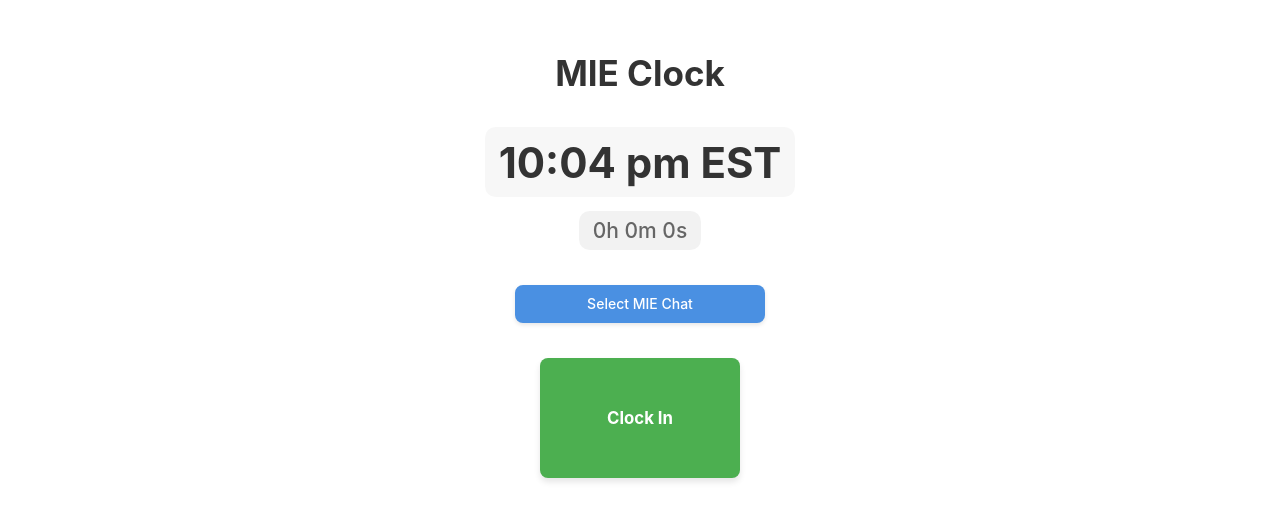
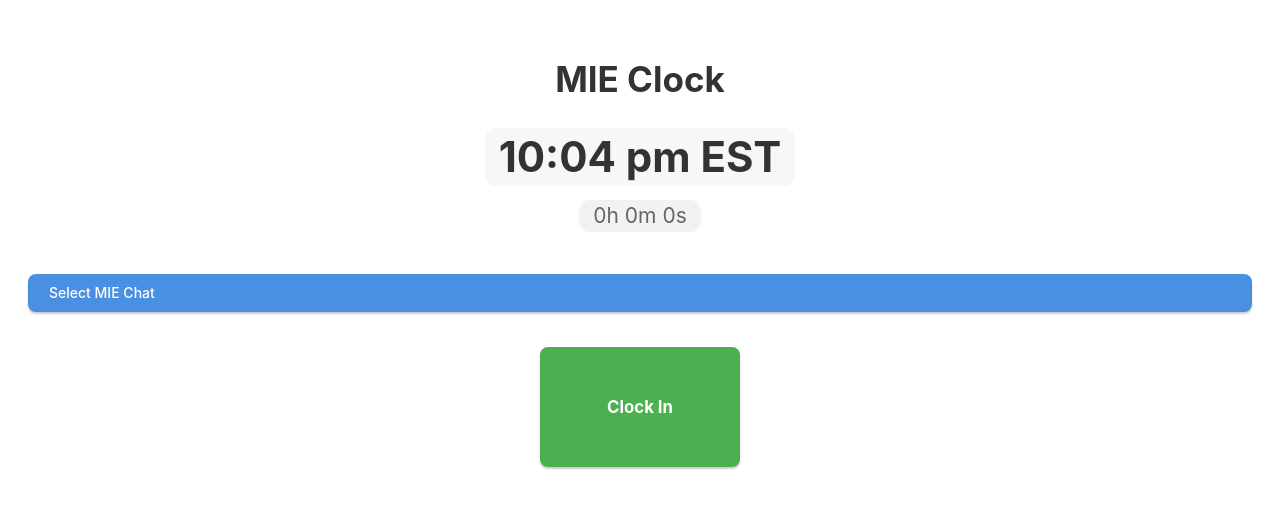
Before and after one commit to morepriyam/mieclock, a React (Vite) app: page / in a window 1280 px wide. Shown: the part 166-686 px from the top of the page. Built offline with nearby package versions, Linux system fonts and the light colour scheme.

Commit message:
style: refine UI elements and improve dark mode support in App.css

```diff
--- a/src/App.css
+++ b/src/App.css
@@ -16,15 +16,8 @@
 :root {
   font-family: Inter, Avenir, Helvetica, Arial, sans-serif;
   font-size: 14px;
-  line-height: 1.5;
-  font-weight: 400;
   color: #000000;
   background-color: #ffffff;
-  font-synthesis: none;
-  text-rendering: optimizeLegibility;
-  -webkit-font-smoothing: antialiased;
-  -moz-osx-font-smoothing: grayscale;
-  -webkit-text-size-adjust: 100%;
 }
 
 .container {
@@ -37,7 +30,6 @@
   text-align: center;
   display: flex;
   flex-direction: column;
-  justify-content: flex-start;
   align-items: center;
   background-color: #ffffff;
   box-sizing: border-box;
@@ -72,8 +64,6 @@
 h1 {
   font-size: 1.5rem;
   margin: 0 0 1rem 0;
-  color: #000000;
-  font-weight: bold;
 }
 
 .clock-display {
@@ -88,7 +78,6 @@
 .current-time {
   font-size: 1.25rem;
   font-weight: bold;
-  color: #000000;
   padding: 0.25rem 1rem;
   background-color: rgba(0, 0, 0, 0.03);
   border-radius: 0.75rem;
@@ -97,11 +86,9 @@
 .duration {
   font-size: 1rem;
   color: #666;
-  font-weight: 500;
   padding: 0.25rem 1rem;
   background-color: rgba(0, 0, 0, 0.05);
   border-radius: 0.75rem;
-  transition: all 0.3s ease;
 }
 
 .clock-button {
@@ -112,38 +99,7 @@
   font-size: 1.25rem;
   font-weight: bold;
   cursor: pointer;
-  transition: all 0.3s ease;
-  box-shadow: 0 4px 6px rgba(0, 0, 0, 0.1);
-  position: relative;
-  overflow: hidden;
   margin-top: 0.5rem;
-}
-
-.clock-button::before {
-  content: '';
-  position: absolute;
-  top: 0;
-  left: 0;
-  right: 0;
-  bottom: 0;
-  background: rgba(255, 255, 255, 0.1);
-  border-radius: 50%;
-  transform: scale(0);
-  transition: transform 0.3s ease;
-}
-
-.clock-button:active::before {
-  transform: scale(2);
-}
-
-.clock-button.animating {
-  animation: pulse 0.3s ease;
-}
-
-@keyframes pulse {
-  0% { transform: scale(1); }
-  50% { transform: scale(0.95); }
-  100% { transform: scale(1); }
 }
 
 .clocked-out {
@@ -156,15 +112,9 @@
   color: #ffffff;
 }
 
-.clock-button:hover {
-  transform: scale(1.05);
-  box-shadow: 0 6px 8px rgba(0, 0, 0, 0.15);
-}
-
 .clock-button:disabled {
   opacity: 0.7;
   cursor: not-allowed;
-  transform: none;
 }
 
 .time-entries {
@@ -175,7 +125,6 @@
 .time-entries h2 {
   text-align: center;
   margin-bottom: 1rem;
-  color: #333;
 }
 
 .entries-list {
@@ -251,11 +200,11 @@
 @media (prefers-color-scheme: dark) {
   :root {
     color: #ffffff;
-    background-color: #000000;
+    background-color: #242424;
   }
 
   .container {
-    background-color: #000000;
+    background-color: #242424;
   }
 
   a:hover {
@@ -282,7 +231,7 @@
 
   .duration {
     color: #ccc;
-    background-color: rgba(255, 255, 255, 0.1);
+    background-color: rgba(255, 255, 255, 0.05);
   }
 }
 
@@ -310,30 +259,23 @@
 
 .chat-selection {
   width: 100%;
-  margin: 0.5rem 0;
+  margin: 1rem 0;
   display: flex;
-  justify-content: center;
+  flex-direction: column;
+  align-items: center;
+  gap: 0.5rem;
 }
 
 .select-chat-button {
-  width: 80%;
-  max-width: 250px;
-  padding: 0.5rem 1rem;
-  background-color: #396cd8;
-  color: white;
-  border: none;
-  border-radius: 0.75rem;
+  width: 100%;
+  padding: 0.75rem;
+  background-color: #f8f9fa;
+  border: 1px solid #dee2e6;
+  border-radius: 0.5rem;
   cursor: pointer;
+  text-align: left;
   font-size: 0.9rem;
-  font-weight: 500;
-  transition: all 0.3s ease;
-  box-shadow: 0 2px 4px rgba(0, 0, 0, 0.1);
-}
-
-.select-chat-button:hover {
-  background-color: #2d4fa3;
-  transform: translateY(-1px);
-  box-shadow: 0 4px 6px rgba(0, 0, 0, 0.15);
+  color: #495057;
 }
 
 .modal-overlay {
@@ -347,88 +289,89 @@
   justify-content: center;
   align-items: center;
   z-index: 1000;
-  backdrop-filter: blur(4px);
 }
 
 .modal-content {
-  background-color: white;
-  padding: 1.5rem;
-  border-radius: 1rem;
+  background: white;
+  padding: 2rem;
+  border-radius: 8px;
   width: 90%;
-  max-width: 320px;
+  max-width: 500px;
   max-height: 80vh;
   overflow-y: auto;
-  box-shadow: 0 4px 6px rgba(0, 0, 0, 0.1);
+  position: relative;
 }
 
 .modal-content h2 {
-  margin: 0 0 1rem 0;
+  margin: 0 0 1.5rem 0;
   text-align: center;
-  font-size: 1.25rem;
-  color: #333;
 }
 
 .chat-list {
   display: flex;
   flex-direction: column;
   gap: 0.5rem;
-  margin-bottom: 1rem;
+  max-height: 60vh;
+  overflow-y: auto;
 }
 
 .chat-option {
   padding: 0.75rem;
-  background-color: #f5f5f5;
-  border: 1px solid #ddd;
-  border-radius: 0.75rem;
+  background-color: #f8f9fa;
+  border: 1px solid #dee2e6;
+  border-radius: 0.5rem;
   cursor: pointer;
   text-align: left;
-  transition: all 0.3s ease;
   font-size: 0.9rem;
-}
-
-.chat-option:hover {
-  background-color: #e5e5e5;
-  transform: translateY(-1px);
-  box-shadow: 0 2px 4px rgba(0, 0, 0, 0.1);
+  color: #495057;
 }
 
 .close-modal {
-  width: 100%;
+  position: absolute;
+  top: 1rem;
+  right: 1rem;
+  background: none;
+  border: none;
+  font-size: 1.5rem;
+  cursor: pointer;
+  color: #666;
   padding: 0.5rem;
-  background-color: #396cd8;
-  color: white;
-  border: none;
-  border-radius: 0.75rem;
-  cursor: pointer;
-  font-size: 0.9rem;
-  font-weight: 500;
-  transition: all 0.3s ease;
-}
-
-.close-modal:hover {
-  background-color: #2d4fa3;
-  transform: translateY(-1px);
-  box-shadow: 0 2px 4px rgba(0, 0, 0, 0.1);
+  line-height: 1;
+  border-radius: 50%;
 }
 
 @media (prefers-color-scheme: dark) {
+  :root {
+    color: #ffffff;
+    background-color: #242424;
+  }
+
+  .container {
+    background-color: #242424;
+  }
+
+  .current-time {
+    color: #ffffff;
+    background-color: rgba(255, 255, 255, 0.1);
+  }
+
+  .duration {
+    color: #ccc;
+    background-color: rgba(255, 255, 255, 0.05);
+  }
+
   .modal-content {
-    background-color: #1a1a1a;
-    color: white;
+    background: #242424;
   }
 
   .chat-option {
     background-color: #2a2a2a;
-    border-color: #3a3a3a;
-    color: white;
+    border-color: #404040;
+    color: #ffffff;
   }
 
-  .chat-option:hover {
-    background-color: #3a3a3a;
-  }
-
-  .modal-content h2 {
-    color: #fff;
+  .close-modal {
+    color: #ccc;
   }
 }
 
```
